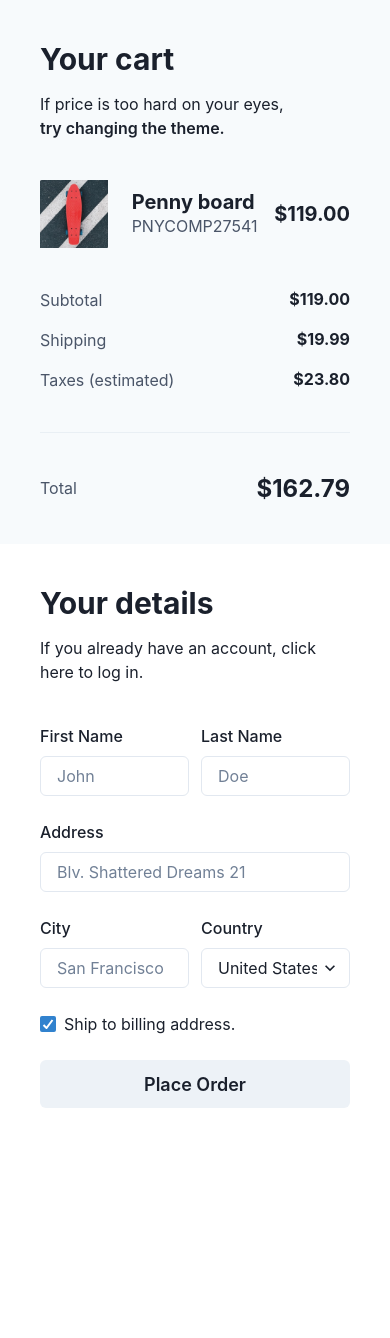
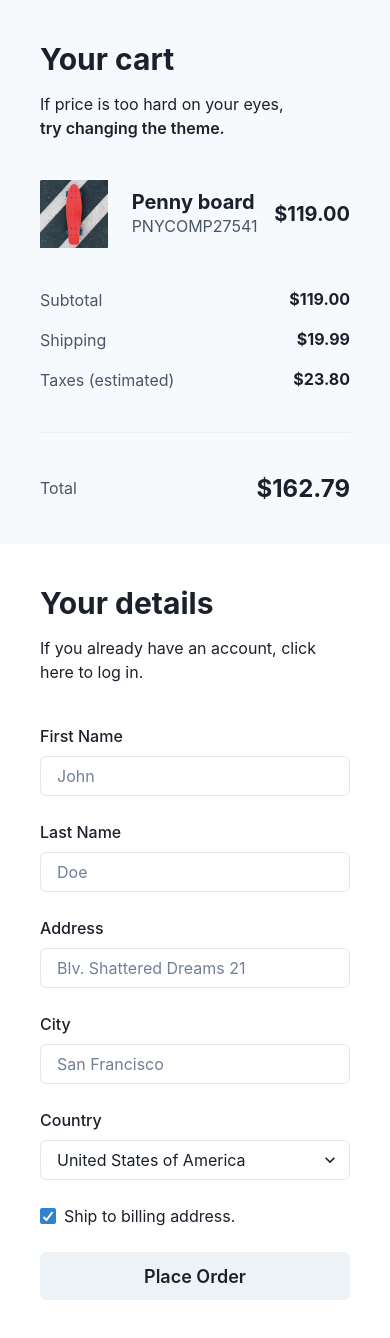
Before and after one commit to olaide-hok/Next-js-Chakra-UI, a Next.js app: page / in a window 390 px wide. Before the commit the page ends 1148 px from the top, so only its background shows below. Built offline with nearby package versions, Linux system fonts and the light colour scheme.

Commit message:
Added responsiveness to Details component.

```diff
--- a/src/sections/details.tsx
+++ b/src/sections/details.tsx
@@ -10,9 +10,11 @@ import {
   Select,
   Checkbox,
   Button,
+  useBreakpointValue,
 } from '@chakra-ui/react'
 
 const Details = () => {
+  const colSpan = useBreakpointValue({base: 2, md: 1})
   return (
     <VStack w="full" h="full" p={10} spacing={10} alignItems="flex-start">
       <VStack spacing={3} alignItems="flex-start">
@@ -20,13 +22,13 @@ const Details = () => {
         <Text>If you already have an account, click here to log in.</Text>
       </VStack>
       <SimpleGrid columns={2} columnGap={3} rowGap={6} w="full">
-        <GridItem colSpan={1}>
+        <GridItem colSpan={colSpan}>
           <FormControl>
             <FormLabel>First Name</FormLabel>
             <Input placeholder="John" />
           </FormControl>
         </GridItem>
-        <GridItem colSpan={1}>
+        <GridItem colSpan={colSpan}>
           <FormControl>
             <FormLabel>Last Name</FormLabel>
             <Input placeholder="Doe" />
@@ -38,13 +40,13 @@ const Details = () => {
             <Input placeholder="Blv. Shattered Dreams 21" />
           </FormControl>
         </GridItem>
-        <GridItem colSpan={1}>
+        <GridItem colSpan={colSpan}>
           <FormControl>
             <FormLabel>City</FormLabel>
             <Input placeholder="San Francisco" />
           </FormControl>
         </GridItem>
-        <GridItem colSpan={1}>
+        <GridItem colSpan={colSpan}>
           <FormControl>
             <FormLabel>Country</FormLabel>
             <Select>
```
